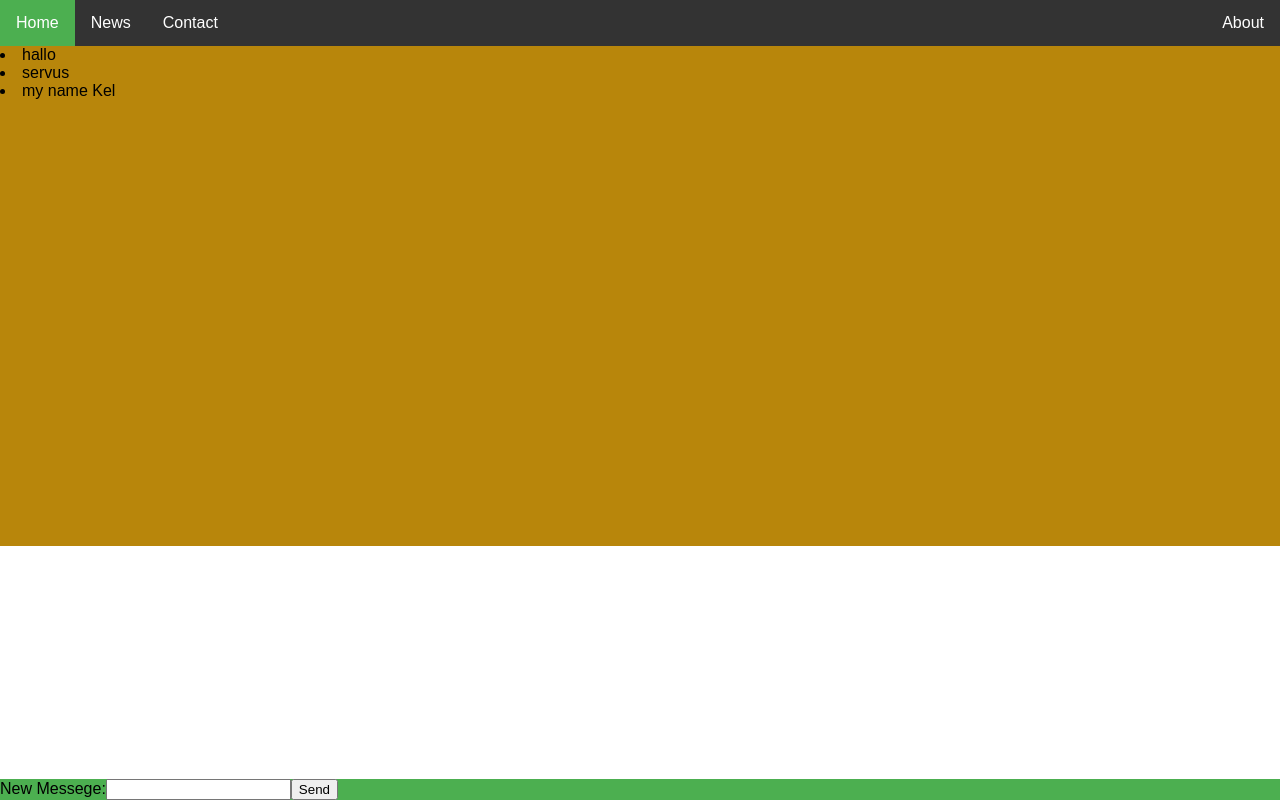
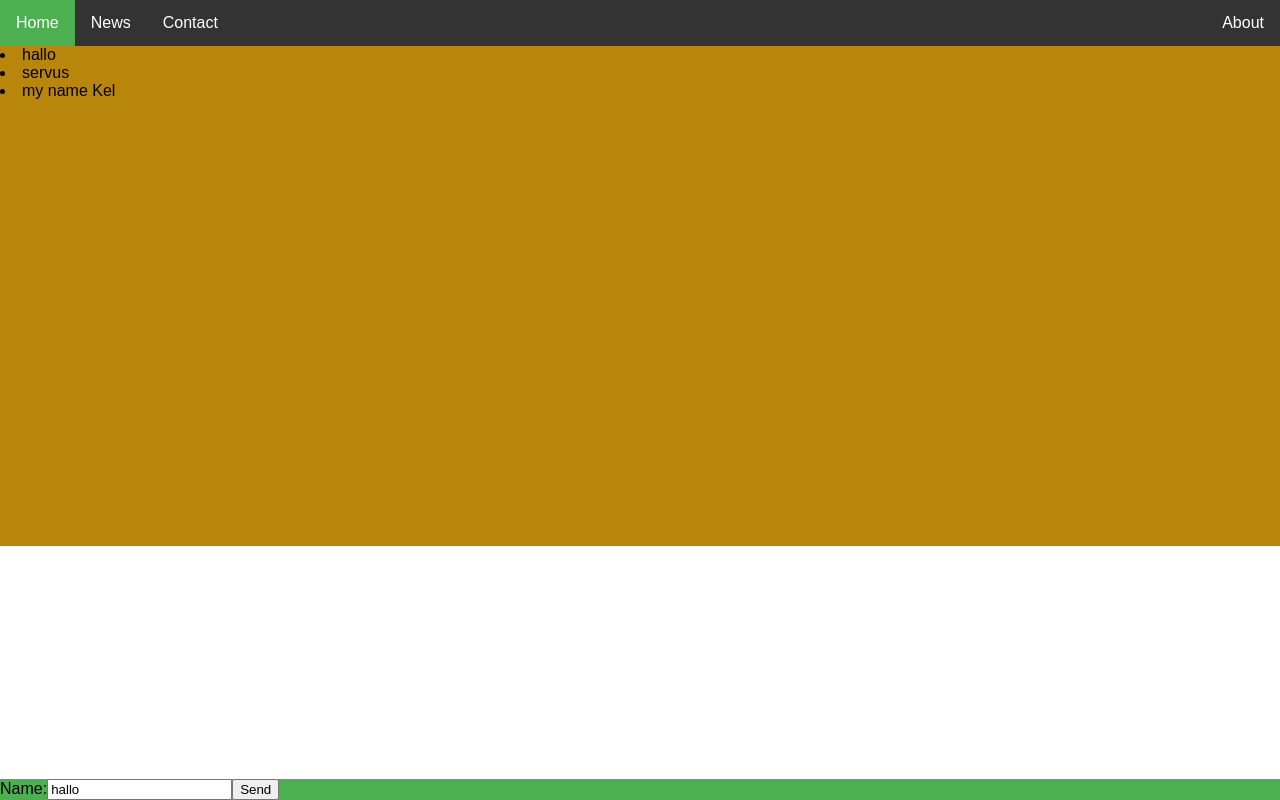
Before and after one commit to OBloM-ua/SimpleChat, a React (Create React App) app: page / in a window 1280 px wide. Built offline with nearby package versions, Linux system fonts and the light colour scheme; the HTML template or start-up script is replaced by a standard one.

Commit message:
add new functional

```diff
--- a/src/components/NewMessege.js
+++ b/src/components/NewMessege.js
@@ -4,16 +4,38 @@
 
 
 class NewMessege extends Component {
+    constructor(props) {
+        super(props);
+        this.state = {
+            value: 'hallo'
+        };
+
+        this.handleChange = this.handleChange.bind(this);
+        this.handleSubmit = this.handleSubmit.bind(this);
+    }
+
+    handleChange(event) {
+        this.setState({value: event.target.value});
+    }
+
+    handleSubmit(event) {
+        alert('An essay was submitted: ' + this.state.value);
+        event.preventDefault();
+    }
+
     render() {
+
         return (
             <div className="NewMessege">
-                <form>
+
+                <form onSubmit={this.handleSubmit}>
                     <label>
-                        New Messege:
-                        <input type="text" name="name" />
+                        Name:
+                        <input type="text" value={this.state.value} onChange={this.handleChange} />
                     </label>
                     <input type="submit" value="Send" />
                 </form>
+
             </div>
         );
     }
```
